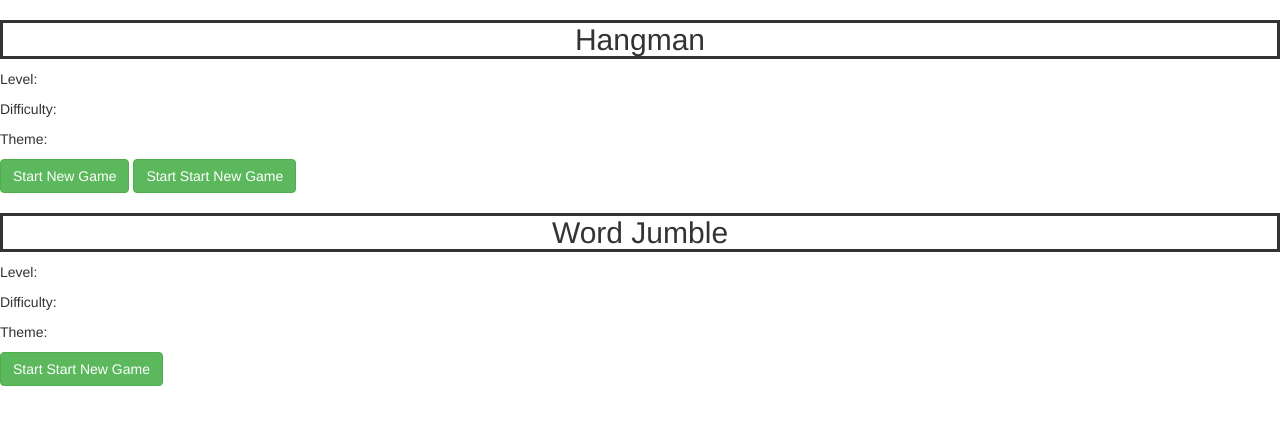
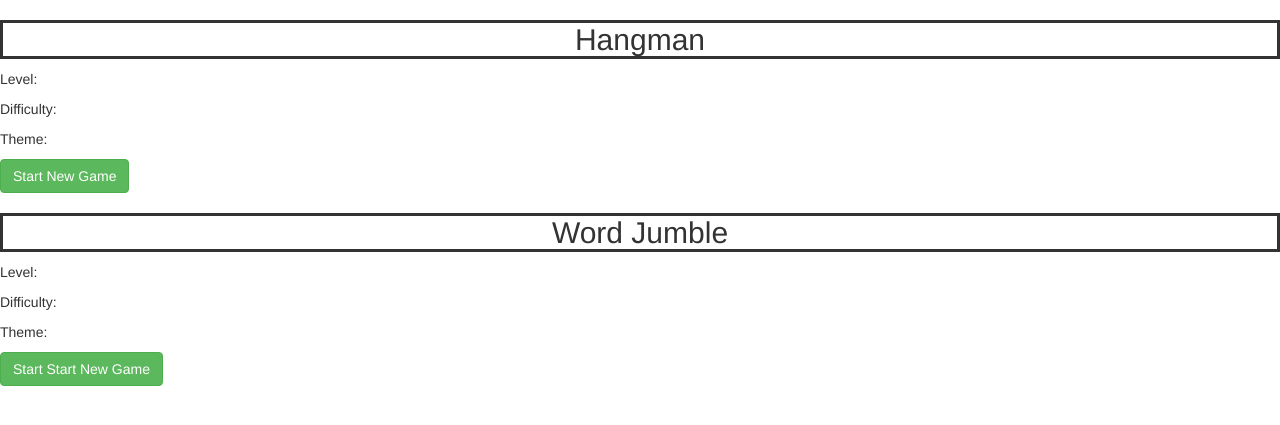
Before and after one commit to dpelli/hangman, a Django app: template word_games_app/templates/dashboard.html in a window 1280 px wide. Shown: the part 119-544 px from the top of the page. Run offline with Django 3.2, Linux system fonts and the light colour scheme; the template is opened without the code that fills it, so the values that code supplies are empty; some libraries are stand-ins or nearby versions.

Commit message:
fixed error on dashboard

```diff
--- a/word_games_app/templates/dashboard.html
+++ b/word_games_app/templates/dashboard.html
@@ -21,7 +21,6 @@
         <p>Difficulty:</p>
         <p>Theme:</p>
         <a class="btn btn-success" href="/hangman">Start New Game</a>
-        <a class="btn btn-success" href="/word_jumble">Start Start New Game</a>
     </div>
     <div>
         <h2>Word Jumble</h2>
```
